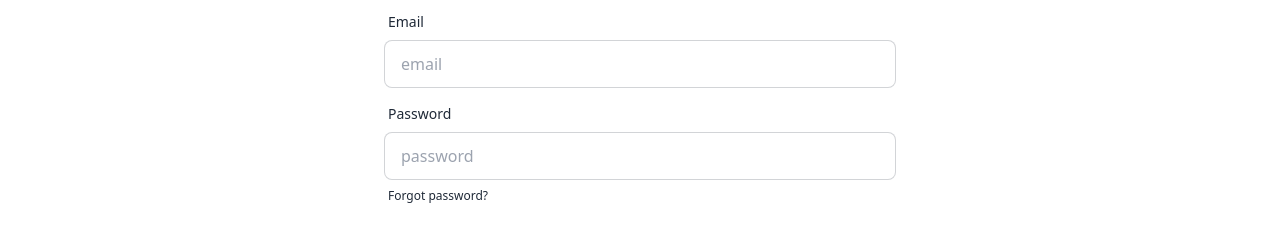
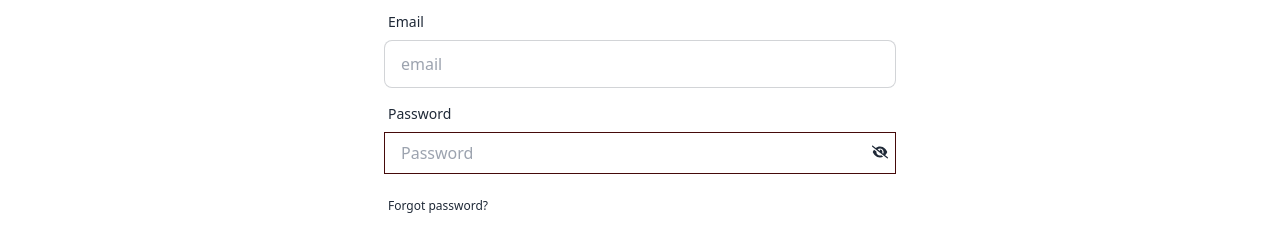
Before and after one commit to Mohammed-Saiful-Islam/b9a9-real-estate-Mohammed-Saiful-Islam, a React (Vite) app: page /register in a window 1280 px wide. Shown: the part 1260-1490 px from the top of the page. Built offline with nearby package versions, Linux system fonts and the light colour scheme; no server answers.

Commit message:
show password function added

```diff
--- a/package.json
+++ b/package.json
@@ -18,6 +18,7 @@
     "react-dom": "^18.2.0",
     "react-external-link": "^2.3.1",
     "react-helmet-async": "^2.0.4",
+    "react-icons": "^5.1.0",
     "react-router-dom": "^6.22.3",
     "sort-by": "^1.2.0"
   },
--- a/src/pages/Login/Login.jsx
+++ b/src/pages/Login/Login.jsx
@@ -1,15 +1,17 @@
 import { Link, useLocation, useNavigate } from 'react-router-dom';
 import Navbar from '../Shared/Navbar/Navbar';
-import { useContext } from 'react';
+import { useContext, useState } from 'react';
 import { AuthContext } from '../../providers/AuthProvider';
 import { Helmet } from 'react-helmet-async';
 import Header from '../Shared/Header/Header';
 import Footer from '../Shared/Footer/Footer';
 import { GithubAuthProvider, GoogleAuthProvider, getAuth, signInWithPopup } from 'firebase/auth';
 import app from '../../firebase/firebase.config';
+import { FaEye, FaEyeSlash } from "react-icons/fa6";
 
 
 const Login = () => {
+    const [showPassword, setShowPassword] = useState(false);
     const { signIn } = useContext(AuthContext);
     const location = useLocation();
     const navigate = useNavigate();
@@ -84,7 +86,13 @@ const Login = () => {
                         <label className="label">
                             <span className="label-text">Password</span>
                         </label>
-                        <input name='password' type="password" placeholder="password" className="input input-bordered" required />
+                        <div className="relative mb-4">
+                        <input className=" border border-red-950 w-full py-2 px-4" type={showPassword ? "text" : "password"} name="password" placeholder="Password" id="" required />
+                        <span className="absolute top-3 right-2" onClick={() => setShowPassword(!showPassword)}>{
+                            showPassword ?
+                                <FaEye></FaEye> : <FaEyeSlash></FaEyeSlash>
+                        }</span>
+                    </div>
                         <label className="label">
                             <a href="#" className="label-text-alt link link-hover">Forgot password?</a>
                         </label>
--- a/src/pages/Register/Register.jsx
+++ b/src/pages/Register/Register.jsx
@@ -1,13 +1,15 @@
 import { Link } from "react-router-dom";
 import Navbar from "../Shared/Navbar/Navbar";
-import { useContext } from "react";
+import { useContext, useState } from "react";
 import { AuthContext } from "../../providers/AuthProvider";
 import { Helmet } from "react-helmet-async";
 import Header from "../Shared/Header/Header";
 import Footer from "../Shared/Footer/Footer";
+import { FaEye, FaEyeSlash } from "react-icons/fa6";
 
 const Register = () => {
     const {createUser} = useContext(AuthContext);
+    const [showPassword, setShowPassword] = useState(false);
 
     const handleRegister = e =>{
         e.preventDefault();
@@ -62,7 +64,13 @@ const Register = () => {
                                 <label className="label">
                                     <span className="label-text">Password</span>
                                 </label>
-                                <input name='password' type="password" placeholder="password" className="input input-bordered" required />
+                                <div className="relative mb-4">
+                        <input className=" border border-red-950 w-full py-2 px-4" type={showPassword ? "text" : "password"} name="password" placeholder="Password" id="" required />
+                        <span className="absolute top-3 right-2" onClick={() => setShowPassword(!showPassword)}>{
+                            showPassword ?
+                                <FaEye></FaEye> : <FaEyeSlash></FaEyeSlash>
+                        }</span>
+                    </div>
                                 <label className="label">
                                     <a href="#" className="label-text-alt link link-hover">Forgot password?</a>
                                 </label>
```
Also changed, not shown: 1 other file (tests, documents, lock files or other folders).
